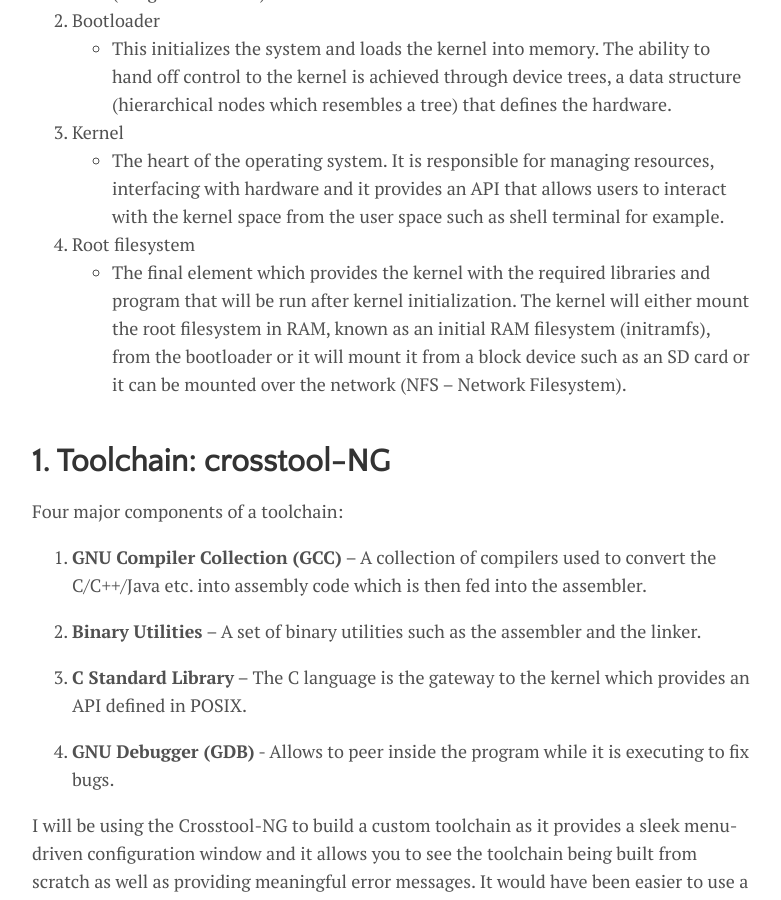
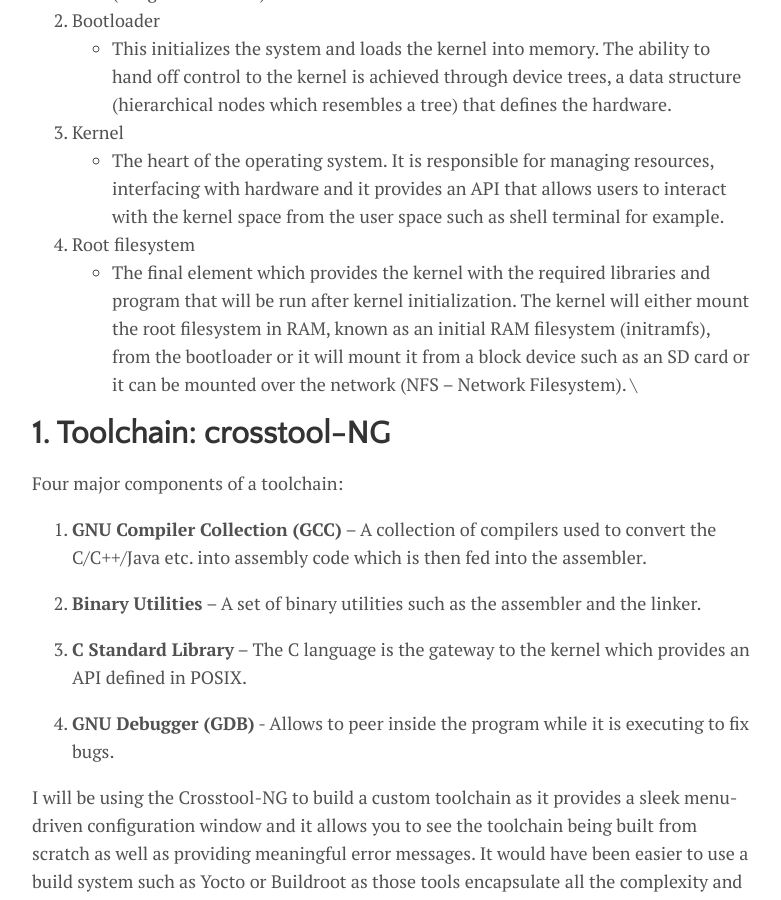
Before and after one commit to efriel94/ef_blog, a Jekyll site: the page built from _posts/EmbeddedLinux/2020-05-16-embedded-linux.md, in a window 1280 px wide and 900 px high, scrolled down 923 px. Shown: the whole window, without its empty margins (248-1029 px from the left). Built offline with Jekyll 4.4.1, drawn with Linux system fonts in a browser that asks for light colours.

Commit message:
Fixed embedded linux post typos and errors and broken image link

````diff
--- a/_posts/EmbeddedLinux/2020-05-16-embedded-linux.md
+++ b/_posts/EmbeddedLinux/2020-05-16-embedded-linux.md
@@ -20,9 +20,12 @@ This tutorial will show you how to build the latest 5.5.5 kernel on the Beaglebo
 - The heart of the operating system. It is responsible for managing resources, interfacing with hardware and it provides an API that allows users to interact with the kernel space from the user space such as shell terminal for example.
 
 4. Root filesystem
-- The final element which provides the kernel with the required libraries and program that will be run after kernel initialization. The kernel will either mount the root filesystem in RAM, known as an initial RAM filesystem (initramfs), from the bootloader or it will mount it from a block device such as an SD card or it can be mounted over the network (NFS – Network Filesystem).
-<br>
-<br>
+- The final element which provides the kernel with the required libraries and program that will be run after kernel initialization. The kernel will either mount the root filesystem in RAM, known as an initial RAM filesystem (initramfs), from the bootloader or it will mount it from a block device such as an SD card or it can be mounted over the network (NFS – Network Filesystem). \
+
+
+
+
+
 
 # 1. Toolchain: crosstool-NG
 
@@ -169,8 +172,9 @@ Copyright (C) 2018 Free Software Foundation, Inc.
 This is free software; see the source for copying conditions.  There is NO
 warranty; not even for MERCHANTABILITY or FITNESS FOR A PARTICULAR PURPOSE.
 ```
-<br>
-<br>
+
+
+
 
 
 # 2. Bootloader: U-Boot
@@ -270,8 +274,11 @@ Address in environment is  0c:ae:7d:0c:4f:f4
 Hit any key to stop autoboot:  0
 emmets_uboot=>
 ```
-<br>
-<br>
+
+
+
+
+
 
 # 3. Linux Kernel
 
@@ -374,8 +381,11 @@ Insert SD card back into the beaglebone and test the kernel:
 
 The kernel should hang or panic which is expected as there is no root filesystem on the SD card. The root filesystem will now be built using Buildroot.
 
-<br>
-<br>
+
+
+
+
+
 
 # 4. Root Filesystem: Buildroot
 
@@ -429,8 +439,11 @@ Device     Boot   Start      End  Sectors  Size Id Type
 
 emmet@homepc:/home/emmet/Documents/buildroot$ sudo dd if=output/images/rootfs.ext4 of=/dev/sdb2
 ```
-<br>
-<br>
+
+
+
+
+
 
 # Booting up the custom Linux OS
 
````
Also changed, not shown: assets/img/embedded/bb-linux/Embedded-Linux.png (deleted).
